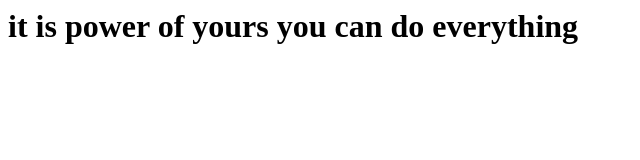
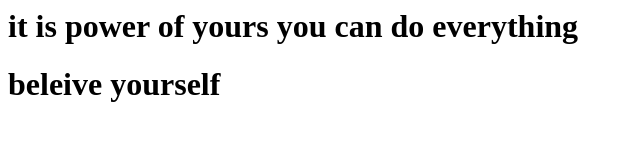
Before and after one commit to shubhamshukla9839/TEST, a plain HTML site: page index.html in a window 1280 px wide. Shown: the whole page, without its empty margins (0-640 px from the left). Drawn offline with Linux system fonts and the light colour scheme.

Commit message:
new barnch

```diff
--- a/index.html
+++ b/index.html
@@ -3,6 +3,7 @@
 <body>
 
 <h1> it is power of yours you can do everything </h1>
+<h1> beleive yourself </h1>
 
 </body>
 
```
